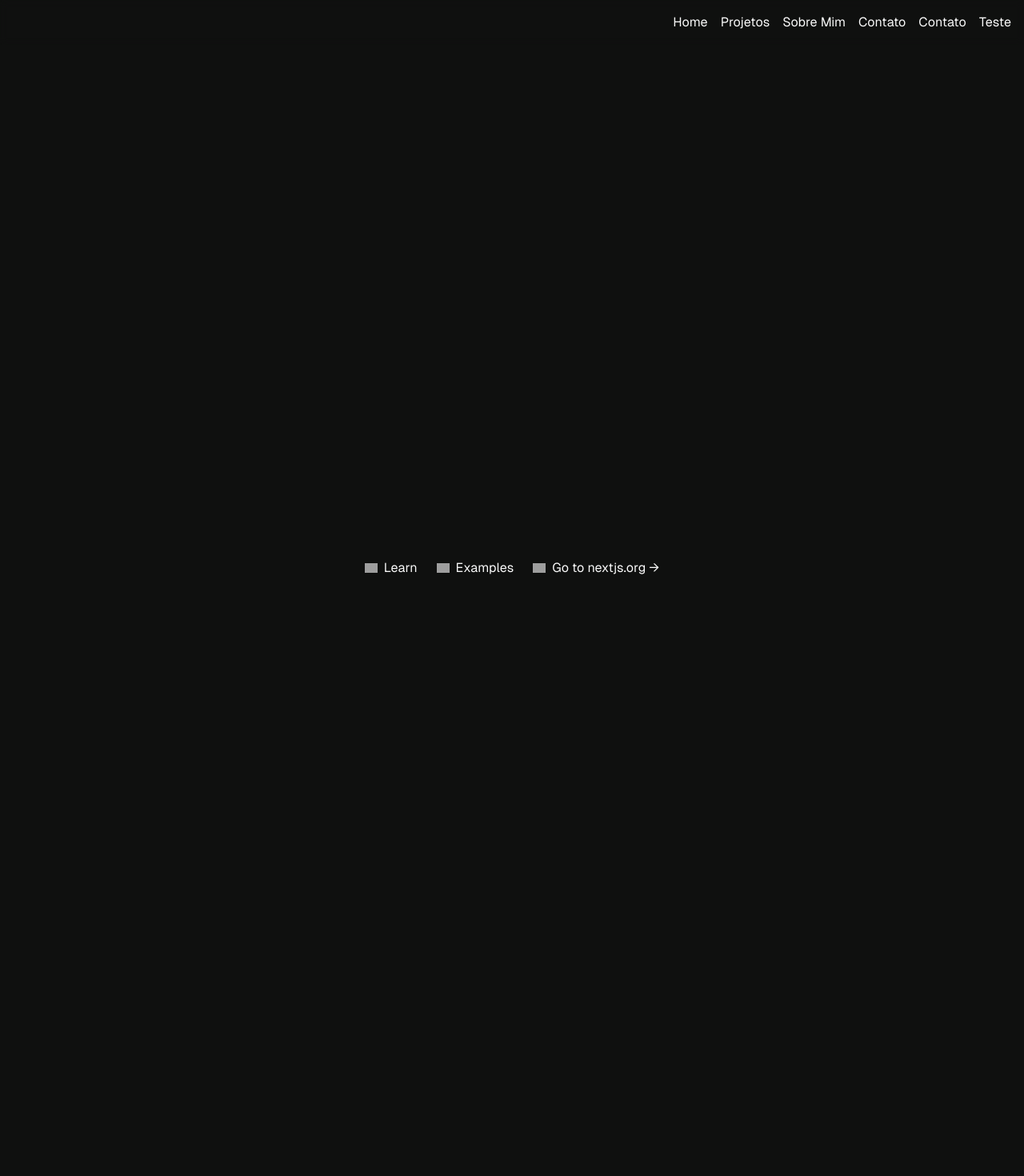
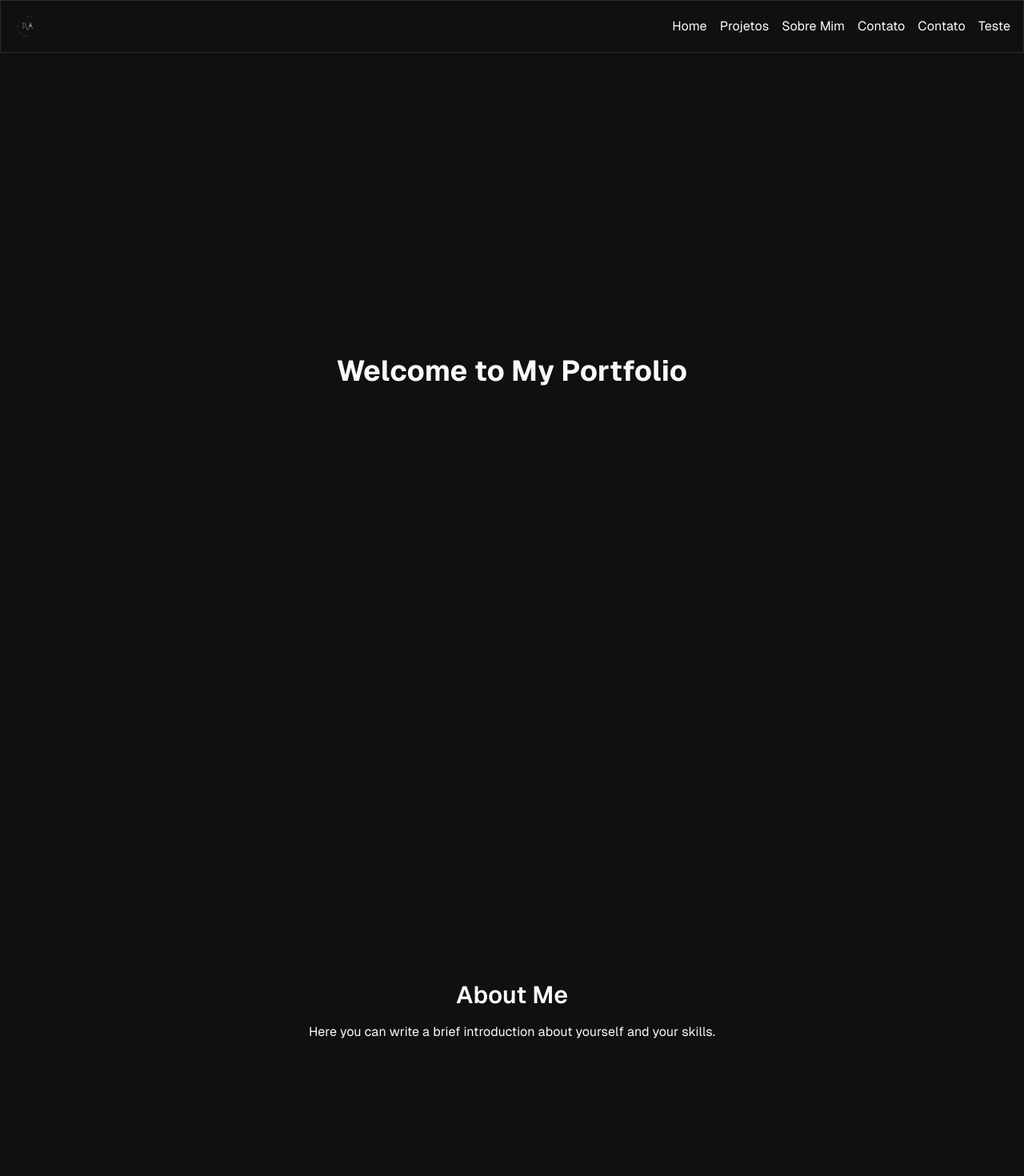
Before and after one commit to robs-am/potfolio, a Next.js app: page / in a window 1280 px wide. Shown: the top 1470 px of the page at 80% size. Before the commit the page ends 800 px from the top, so only its background shows below. Built offline with nearby package versions, Linux system fonts and the light colour scheme; grey boxes are pictures that could not be loaded.

Commit message:
style: add temporary logo and header styling

```diff
--- a/src/app/globals.css
+++ b/src/app/globals.css
@@ -2,9 +2,23 @@
 @tailwind components;
 @tailwind utilities;
 
+*, *::before, *::after {
+  margin: 0;
+  padding: 0;
+  box-sizing: border-box;
+}
+
 body {
   @apply bg-dark-background text-dark-foreground font-sans;
   -webkit-font-smoothing: antialiased;
+}
+
+header {
+  backdrop-filter: blur(32px);
+    -webkit-backdrop-filter: blur(16px) saturate(180%);
+    background-color: transparent;
+    /* border-radius: 12px; */
+    border: 1px solid rgba(255, 255, 255, 0.125);
 }
 
 @media (prefers-color-scheme: dark) {
--- a/src/app/page.tsx
+++ b/src/app/page.tsx
@@ -1,60 +1,75 @@
-import Image from "next/image";
-import  Header  from "../components/Header";
+'use client'
 
-export default function Home() {
+import Header from '../components/Header'
+import { useEffect } from 'react'
+
+export default function Portfolio() {
+  useEffect(() => {
+    const handleScroll = () => {
+      const sections = document.querySelectorAll('section')
+      const navLinks = document.querySelectorAll('nav ul li button')
+
+      let current = ''
+
+      sections.forEach((section) => {
+        const sectionTop = section.offsetTop
+        const sectionHeight = section.clientHeight
+        if (window.scrollY >= sectionTop - sectionHeight / 3) {
+          current = section.getAttribute('id') || ''
+        }
+      })
+
+      navLinks.forEach((link) => {
+        link.classList.remove('text-primary')
+        if (link.textContent?.toLowerCase() === current) {
+          link.classList.add('text-primary')
+        }
+      })
+    }
+
+    window.addEventListener('scroll', handleScroll)
+
+    return () => {
+      window.removeEventListener('scroll', handleScroll)
+    }
+  }, [])
+
   return (
-    <div className="grid grid-rows-[20px_1fr_20px] items-center justify-items-center min-h-screen p-8 pb-20 gap-16 sm:p-20 font-[family-name:var(--font-geist-sans)]">
-      <Header />
-      <main className="flex flex-col gap-8 row-start-2 items-center sm:items-start">
-
+    <div className="min-h-screen bg-background text-foreground">
+      <Header/>
+      <main className="pt-16">
+        <section id="home" className="min-h-screen flex items-center justify-center">
+          <h1 className="text-4xl font-bold">Welcome to My Portfolio</h1>
+        </section>
+        <section id="about" className="min-h-screen flex items-center justify-center bg-secondary/10">
+          <div className="max-w-2xl mx-auto text-center">
+            <h2 className="text-3xl font-semibold mb-4">About Me</h2>
+            <p>Here you can write a brief introduction about yourself and your skills.</p>
+          </div>
+        </section>
+        <section id="projects" className="min-h-screen flex items-center justify-center">
+          <div className="max-w-4xl mx-auto">
+            <h2 className="text-3xl font-semibold mb-8 text-center">My Projects</h2>
+            <div className="grid grid-cols-1 md:grid-cols-2 gap-8">
+              {/* Add your project cards here */}
+              <div className="bg-secondary/10 p-6 rounded-lg">
+                <h3 className="text-xl font-semibold mb-2">Project 1</h3>
+                <p>Description of your first project.</p>
+              </div>
+              <div className="bg-secondary/10 p-6 rounded-lg">
+                <h3 className="text-xl font-semibold mb-2">Project 2</h3>
+                <p>Description of your second project.</p>
+              </div>
+            </div>
+          </div>
+        </section>
+        <section id="contact" className="min-h-screen flex items-center justify-center bg-secondary/10">
+          <div className="max-w-2xl mx-auto text-center">
+            <h2 className="text-3xl font-semibold mb-4">Contact Me</h2>
+            <p>You can add your contact information or a contact form here.</p>
+          </div>
+        </section>
       </main>
-      <footer className="row-start-3 flex gap-6 flex-wrap items-center justify-center">
-        <a
-          className="flex items-center gap-2 hover:underline hover:underline-offset-4"
-          href="https://nextjs.org/learn?utm_source=create-next-app&utm_medium=appdir-template-tw&utm_campaign=create-next-app"
-          target="_blank"
-          rel="noopener noreferrer"
-        >
-          <Image
-            aria-hidden
-            src="https://nextjs.org/icons/file.svg"
-            alt="File icon"
-            width={16}
-            height={16}
-          />
-          Learn
-        </a>
-        <a
-          className="flex items-center gap-2 hover:underline hover:underline-offset-4"
-          href="https://vercel.com/templates?framework=next.js&utm_source=create-next-app&utm_medium=appdir-template-tw&utm_campaign=create-next-app"
-          target="_blank"
-          rel="noopener noreferrer"
-        >
-          <Image
-            aria-hidden
-            src="https://nextjs.org/icons/window.svg"
-            alt="Window icon"
-            width={16}
-            height={16}
-          />
-          Examples
-        </a>
-        <a
-          className="flex items-center gap-2 hover:underline hover:underline-offset-4"
-          href="https://nextjs.org?utm_source=create-next-app&utm_medium=appdir-template-tw&utm_campaign=create-next-app"
-          target="_blank"
-          rel="noopener noreferrer"
-        >
-          <Image
-            aria-hidden
-            src="https://nextjs.org/icons/globe.svg"
-            alt="Globe icon"
-            width={16}
-            height={16}
-          />
-          Go to nextjs.org →
-        </a>
-      </footer>
     </div>
-  );
+  )
 }
--- a/src/components/Header.tsx
+++ b/src/components/Header.tsx
@@ -3,13 +3,10 @@
 import { useState, useEffect } from 'react'
 import headerData from '../data/headerData.json'
 import Link from 'next/link'
-import {Menu, X} from 'lucide-react'
+import { Menu, X } from 'lucide-react'
+import "../app/globals.css"
 
-interface HeaderProps {
-  title: string
-}
-
-export default function Header({ title }: HeaderProps) {
+export default function Header() {
   const [isVisible, setIsVisible] = useState(true)
   const [lastScrollY, setLastScrollY] = useState(0)
   const [isMobileMenuOpen, setIsMobileMenuOpen] = useState(false)
@@ -40,19 +37,18 @@ export default function Header({ title }: HeaderProps) {
 
   return (
     <header
-      className={`fixed w-full bg-background/80 backdrop-blur-sm z-50 transition-all duration-300 ${
-        isVisible ? 'top-0' : '-top-full'
-      }`}
+      className={`fixed w-full bg-background/80 backdrop-blur-sm z-50 transition-all duration-300 ${isVisible ? 'top-0' : '-top-full'}`}
     >
       <div className="container mx-auto px-4 py-4 flex justify-between items-center">
-        <Link href="/" className="text-2xl font-bold text-primary">
-          {title}
+        <Link href="/" className="flex items-center">
+          <img src="/svg/logo-portfolio.svg" alt="Logo" className="h-8 mr-2" style={{ backdropFilter: "invert(100%)" }}/>
+
         </Link>
         <nav className="hidden md:block">
           <ul className="flex space-x-4">
             {headerData.links.map((item) => (
               <li key={item.url}>
-                <Link href={item.url} className="text-secondary-foreground hover:text-primary transition-colors hover:underline hover:underline-offset-4">
+                <Link href={item.url} className="text-secondary-foreground hover:text-primary transition-colors hover:underline hover:underline-offset-8 hover:text-dark-accent">
                   {item.label}
                 </Link>
               </li>
@@ -75,7 +71,7 @@ export default function Header({ title }: HeaderProps) {
                 <li key={item.url}>
                   <Link
                     href={item.url}
-                    className="text-secondary-foreground hover:text-primary transition-colors hover:underline hover:underline-offset-4 block"
+                    className="underline-hover-effect text-secondary-foreground hover:text-primary transition-colors"
                     onClick={() => setIsMobileMenuOpen(false)}
                   >
                     {item.label}
--- a/src/data/headerData.json
+++ b/src/data/headerData.json
@@ -1,4 +1,5 @@
 {
+  "title": "Roberta Amaro",
   "links": [
     {
       "label": "Home",
```
Also changed, not shown: public/images/logo-portfolio.png (added), public/svg/logo-portfolio.svg (added).
